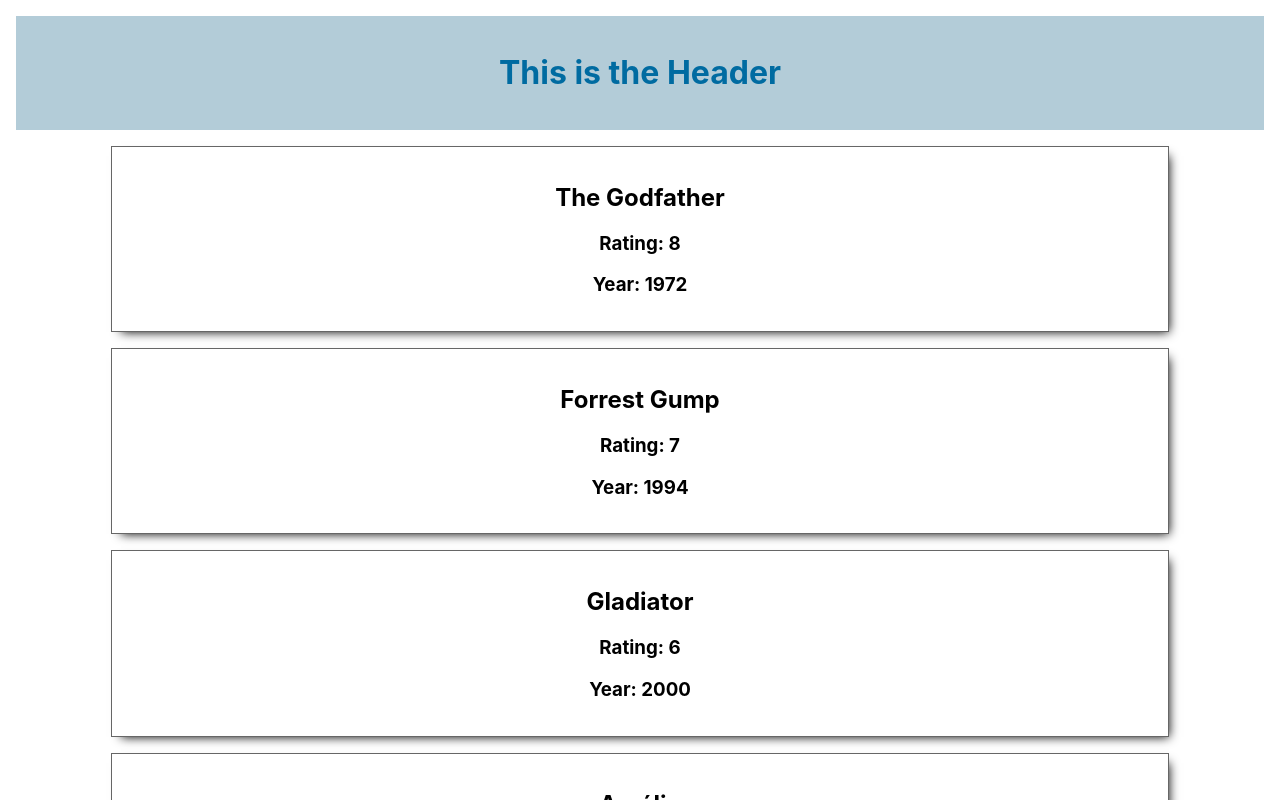
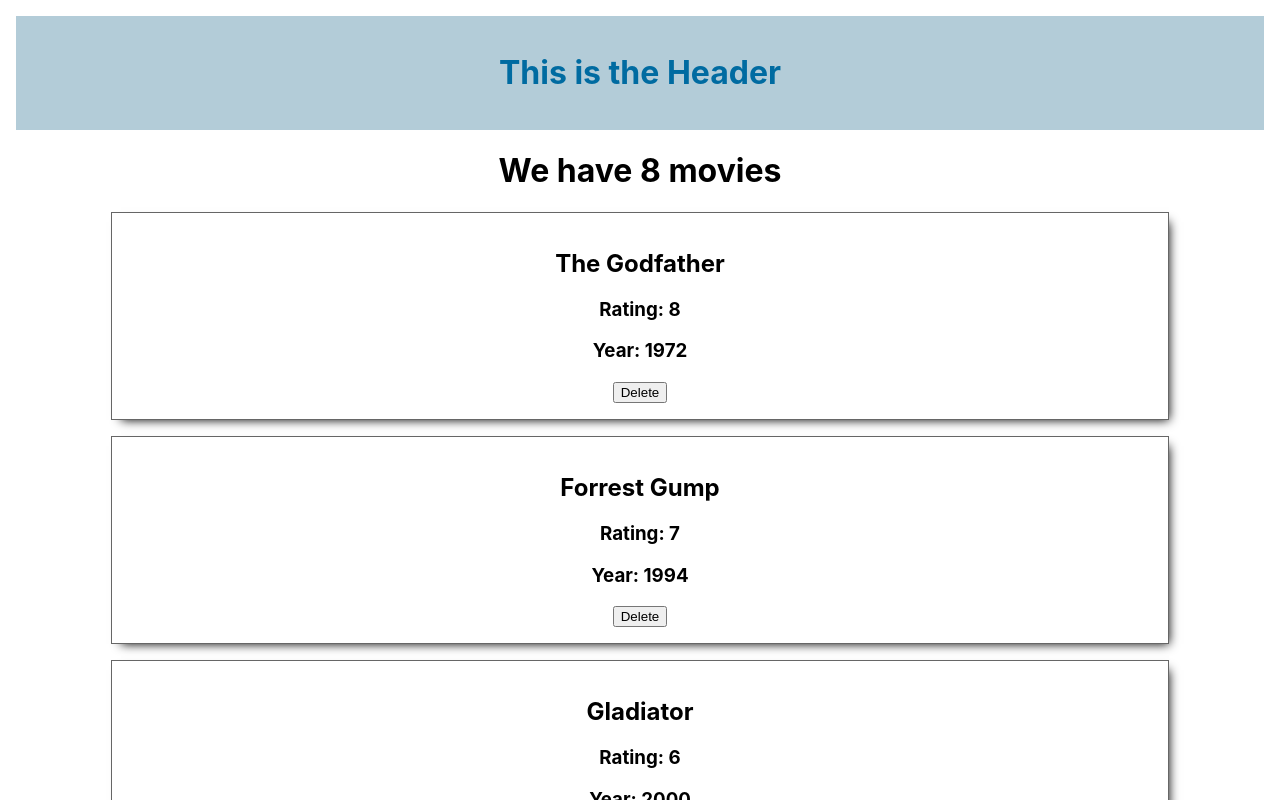
Before and after one commit to ByteWarriors-Ironhack-Feb-23/warriors-popcorn-time, a React (Create React App) app: page / in a window 1280 px wide. Shown: the top 800 px of the page. Built offline with nearby package versions, Linux system fonts and the light colour scheme.

Commit message:
add functionality to delete movies

```diff
--- a/src/components/Main.js
+++ b/src/components/Main.js
@@ -1,17 +1,43 @@
-import movies from "../data/movies.json";
+import { useState } from "react";
+import moviesFromJson from "../data/movies.json";
 
 import "./Main.css"
 
 function Main(){
 
+    const [moviesArr, setMoviesArr] = useState(moviesFromJson);
+
+
+
+    const deleteMovie = (movieId) => {
+
+        // const newList = moviesArr.filter( (movieDetails) => {
+        //     if(movieDetails.id === movieId){
+        //         return false; //this movie will not be included in the new array
+        //     } else {
+        //         return true;
+        //     }
+        // });
+
+        const newList = moviesArr.filter( movieDetails => movieDetails.id !== movieId );
+
+
+        setMoviesArr(newList);
+    }
+
     return(
         <div className="Main">
-            {movies.map( movieObj => {
+
+            <h1>We have {moviesArr.length} movies</h1>
+
+            {moviesArr.map( movieObj => {
                 return(
                     <div key={movieObj.id} className="card">
                         <h2>{movieObj.title}</h2>
                         <h3>Rating: {movieObj.rating}</h3>
                         <h3>Year: {movieObj.year}</h3>
+
+                        <button onClick={ () => {deleteMovie(movieObj.id)} }>Delete</button>
                     </div>
                 );
             })}
```
